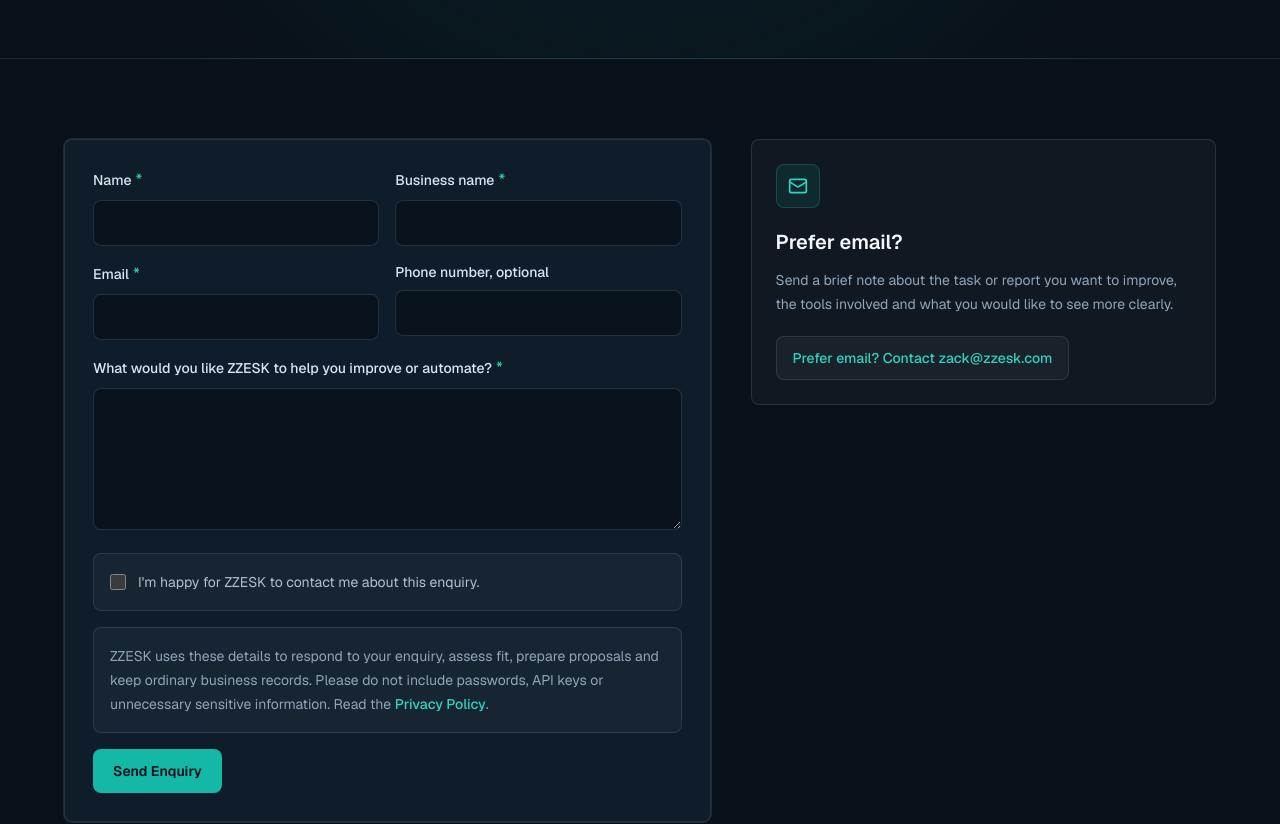
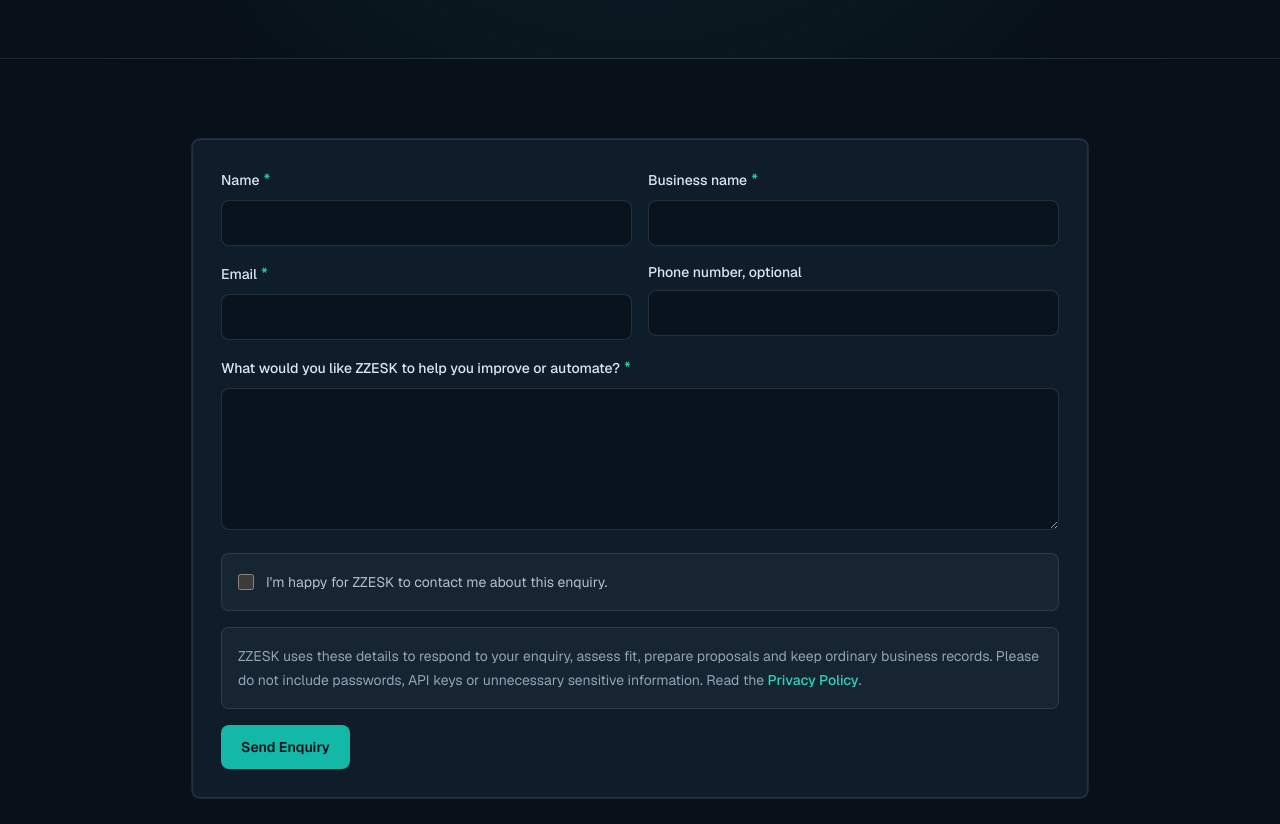
Before and after one commit to ZZESK-host/zzesk-consulting-website, a Next.js app: page /contact in a window 1280 px wide. Shown: the part 420-1244 px from the top of the page. Built offline with nearby package versions, Linux system fonts and the light colour scheme.

Commit message:
Remove contact page email card

```diff
--- a/src/app/contact/page.tsx
+++ b/src/app/contact/page.tsx
@@ -1,9 +1,8 @@
-import { Mail } from "lucide-react";
 import { ContactForm } from "@/components/contact-form";
 import { Container } from "@/components/container";
 import { Reveal } from "@/components/reveal";
 import { SectionHeading } from "@/components/section-heading";
-import { contact, site } from "@/content/site";
+import { contact } from "@/content/site";
 import { createPageMetadata } from "@/lib/metadata";
 
 export const metadata = createPageMetadata({
@@ -25,28 +24,11 @@ export default function ContactPage() {
       </section>
 
       <section className="bg-ink-950 py-16 sm:py-20">
-        <Container className="grid gap-10 lg:grid-cols-[1fr_0.72fr] lg:items-start">
+        <Container>
           <Reveal>
-            <div className="rounded-lg border border-white/10 bg-ink-850 p-5 shadow-edge sm:p-7">
+            <div className="mx-auto max-w-[56rem] rounded-lg border border-white/10 bg-ink-850 p-5 shadow-edge sm:p-7">
               <ContactForm />
             </div>
-          </Reveal>
-          <Reveal delay={0.1}>
-            <aside className="rounded-lg border border-white/10 bg-white/[0.035] p-6">
-              <div className="mb-5 flex h-11 w-11 items-center justify-center rounded-lg border border-accent-300/20 bg-accent-400/10 text-accent-300">
-                <Mail className="h-5 w-5" aria-hidden="true" />
-              </div>
-              <h2 className="text-xl font-semibold text-mist-50">Prefer email?</h2>
-              <p className="mt-3 text-sm leading-6 text-mist-300">
-                Send a brief note about the task or report you want to improve, the tools involved and what you would like to see more clearly.
-              </p>
-              <a
-                href={`mailto:${site.email}`}
-                className="mt-5 inline-flex min-h-11 items-center rounded-lg border border-white/10 bg-white/[0.04] px-4 py-2.5 text-sm font-medium text-accent-300 transition hover:border-accent-300/50 hover:bg-white/[0.07] focus-visible:outline focus-visible:outline-2 focus-visible:outline-offset-4 focus-visible:outline-accent-300"
-              >
-                {contact.emailLine}
-              </a>
-            </aside>
           </Reveal>
         </Container>
       </section>
--- a/src/content/site.ts
+++ b/src/content/site.ts
@@ -531,7 +531,6 @@ export const contact = {
   heading: "Let's talk about the process taking too much time.",
   body:
     "The first conversation is about the task, report or process your team repeats often, the tools involved and whether a dashboard or automation could save time.",
-  emailLine: `Prefer email? Contact ${site.email}`,
 };
 
 export const footerLinks = [
```
